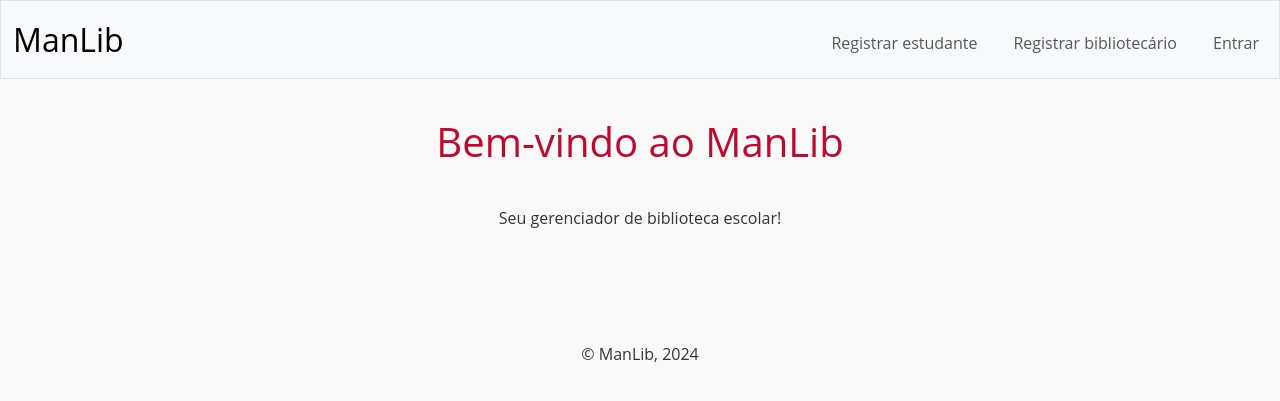
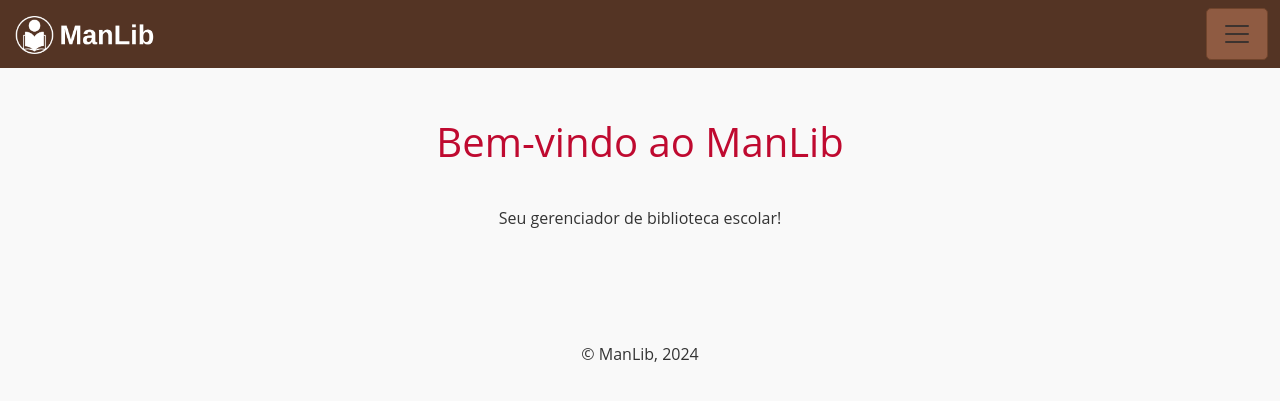
Before and after one commit to mariana2908/ManLib, a Flask app: page / in a window 1280 px wide. Shown: the top 401 px of the page. Run offline with Flask 3, Linux system fonts and the light colour scheme; some libraries are stand-ins or nearby versions.

Commit message:
Nova logo e nova navbar

```diff
--- a/static/styles.css
+++ b/static/styles.css
@@ -60,15 +60,10 @@ nav ul li a {
     font-size: 18px;
 }
 
-nav .navbar-brand
-{
-    font-size: xx-large;
-}
-
 /* Botões da nav-bar */
 nav .navbar-toggler {
-    background-color: white;
-    border: 1px solid #ccc;
+    background-color: #8f5b42;
+    border: 1px solid #70442c;
     padding: 10px 15px;
     cursor: pointer;
     border-radius: 5px;
@@ -77,8 +72,8 @@ nav .navbar-toggler {
 }
 
 nav .navbar-toggler:hover {
-    background-color: #f2f2f2; /* Cinza claro */
-    border-color: #0050AF;    /* Borda azul */
+    background-color: #502d1c;
+    border-color: #ccc;    /* Borda azul */
 }
 
 /* Conteúdo principal */
@@ -105,6 +100,28 @@ a {
 
 a:hover {
     text-decoration: underline;
+}
+
+/* Estilo da barra de navegação */
+.navbar {
+    position: fixed;
+    top: 0;
+    left: 0;
+    width: 100%;
+    background-color: #543424; /* Cor da bandeira da Bahia */
+}
+
+.navbar-brand img {
+    background-color: #543424;
+    max-width: 150px !important;
+    display: block;
+    padding: 0;
+    margin: 0;
+}
+
+.navbar,
+.navbar * {
+    color: #fff !important;
 }
 
 /* Layout */
--- a/templates/layout.html
+++ b/templates/layout.html
@@ -12,13 +12,14 @@
         <script src="/static/js/scanner.js"></script>
 
         <link href="/static/styles.css" rel="stylesheet">
-
         <title>ManLib: {% block title %}{% endblock %}</title>
     </head>
     <body>
-        <nav class="bg-light border navbar navbar-expand-md navbar-light fixed-top">
+        <nav class="navbar">
             <div class="container-fluid">
-                <a class="navbar-brand" href="/"><span class="black">ManLib</span></a>
+                <a class="navbar-brand" href="/">
+                    <img src="/static/favicon.png" alt="ManLib Logo" class="d-inline-block align-text-top">
+                </a>
                 <button aria-controls="navbar" aria-expanded="false" aria-label="Toggle navigation" class="navbar-toggler" data-bs-target="#navbar" data-bs-toggle="collapse" type="button">
                     <span class="navbar-toggler-icon"></span>
                 </button>
```
Also changed, not shown: static/Design sem nome.png (deleted), static/favicon.png (renamed from static/Design sem nome (1).png), 1 other file.
